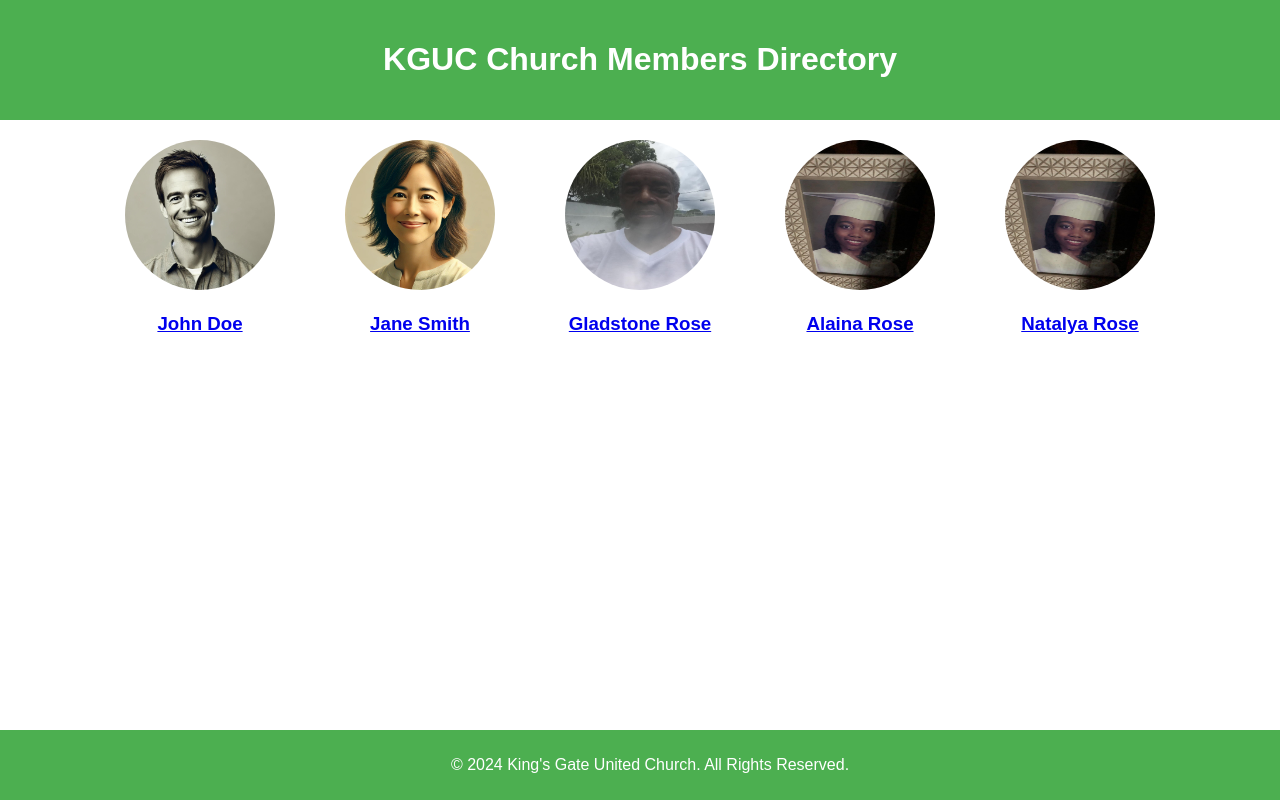
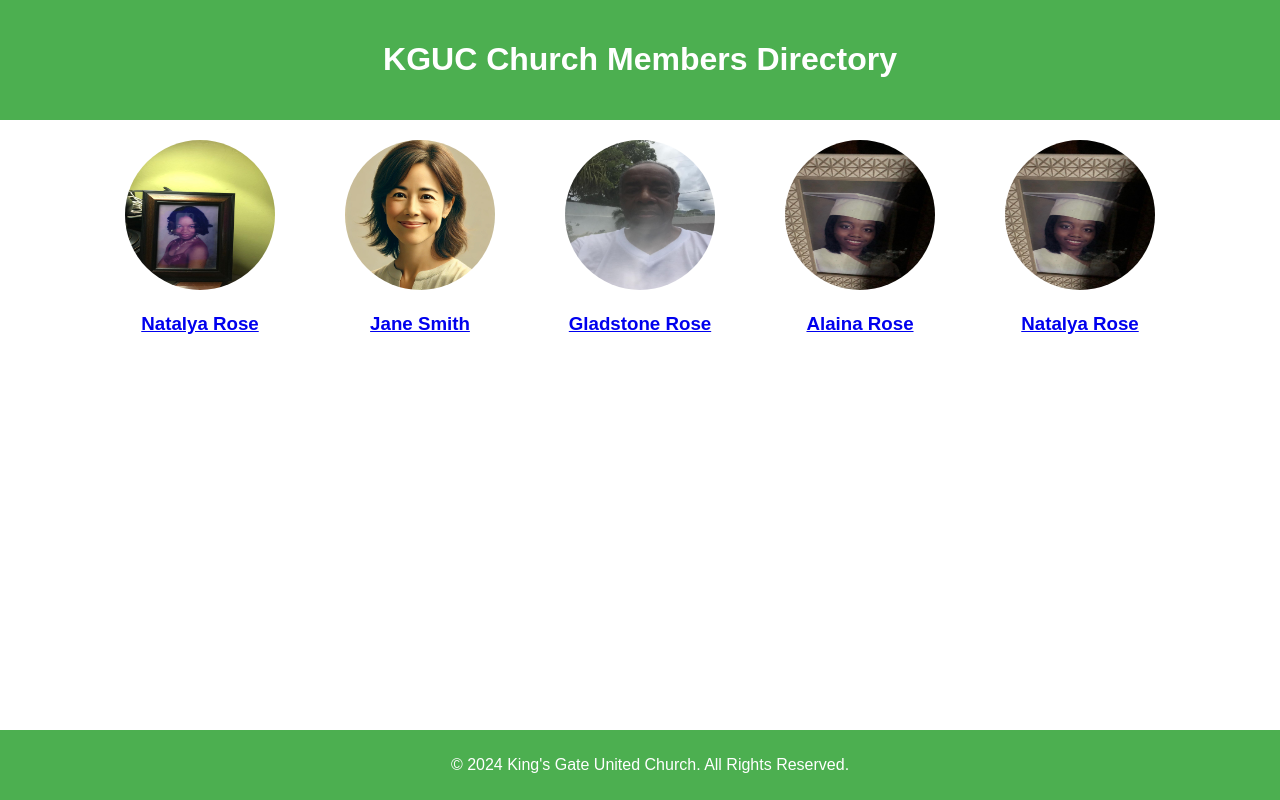
Before and after one commit to gladstone28/kguc-album-first, a React (Create React App) app: page / in a window 1280 px wide. Built offline with nearby package versions, Linux system fonts and the light colour scheme.

Commit message:
update membersData.js

```diff
--- a/src/membersData.js
+++ b/src/membersData.js
@@ -1,9 +1,9 @@
 const members = [
   {
     id: 1,
-    name: 'John Doe',
+    name: 'Natalya Rose',
 
-    profilePicture: process.env.PUBLIC_URL + '/images/john.jpg',
+    profilePicture: process.env.PUBLIC_URL + '/images/natalya.jpg',
 
     description: 'Choir leader and head of the youth ministry.'
   },
```
